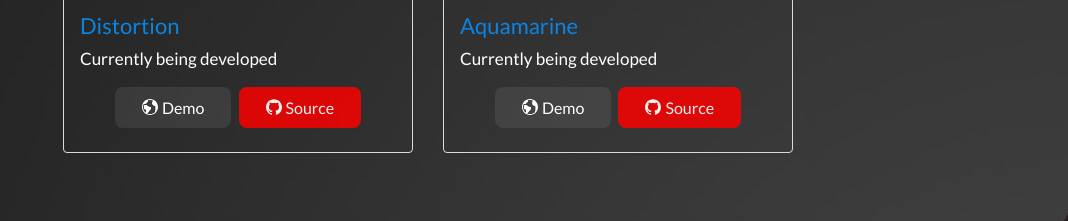
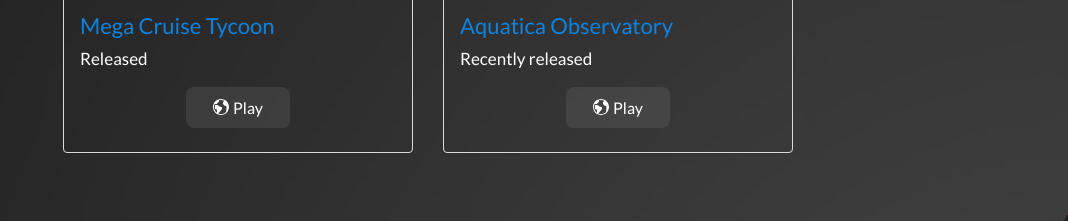
Before and after one commit to Mrhardswell/MrHardswell.github.io, a website: page index.html in a window 1280 px wide. Shown: the part 1564-1785 px from the top of the page, without its empty margins (212-1280 px from the left). Drawn offline with Linux system fonts and the light colour scheme.

Commit message:
updated website

```diff
--- a/index.html
+++ b/index.html
@@ -81,21 +81,6 @@
 
         <!-- Absolute positioned social icons -->
         <div class="header__social-icons social-icons">
-            <a href="#" class="social-icons__link">
-                <svg class="icon social-icons__icon">
-                    <use xlink:href="./img/SVG/symbol-defs.svg#icon-facebook"></use>
-                </svg>
-            </a>
-            <a href="https://twitter.com/C0dex" class="social-icons__link">
-                <svg class="icon social-icons__icon">
-                    <use xlink:href="./img/SVG/symbol-defs.svg#icon-twitter"></use>
-                </svg>
-            </a>
-            <a href="#" class="social-icons__link">
-                <svg class="icon social-icons__icon">
-                    <use xlink:href="./img/SVG/symbol-defs.svg#icon-instagram"></use>
-                </svg>
-            </a>
             <a href="#" class="social-icons__link">
                 <svg class="icon social-icons__icon">
                     <use xlink:href="./img/SVG/symbol-defs.svg#icon-whatsapp"></use>
@@ -190,55 +175,45 @@
                     role="tabpanel" aria-labelledby="projects-tab">
                     <div class="row justify-content-center">
 
-                        <!-- Distortion -->
+                        <!-- Mega Cruise Tycoon -->
                         <div class="project-box col-sm-12 col-md-6 col-lg-4 mb-5">
                             <div class="project">
                                 <div class="project__img-box">
-                                    <img src="https://tr.rbxcdn.com/6451fb10b960503927b43518b048f63a/768/432/Image/Png"
-                                        alt="Project 1" class="project__img img-fluid">
+                                    <img src="https://www.roblox.com/asset-thumbnail/image?assetId=13608592586&width=768&height=432&format=png"
+                                        alt="Mega Cruise Tycoon" class="project__img img-fluid">
                                 </div>
                                 <div class="project__content-box">
-                                    <h3 class="heading-tertiary">Distortion</h3>
-                                    <p class="project__details"> Currently being developed</p>
+                                    <h3 class="heading-tertiary">Mega Cruise Tycoon</h3>
+                                    <p class="project__details">Released</p>
                                     <div class="project__cta-box text-center">
-                                        <a href="https://www.roblox.com/games/10604747428/Distortion"
+                                        <a href="https://www.roblox.com/games/13608592586/Mega-Cruise-Tycoon"
                                             class="btn btn--ghost">
                                             <svg class="icon btn__icon-left icon-earth">
                                                 <use xlink:href="img/SVG/symbol-defs.svg#icon-earth"></use>
                                             </svg>
-                                            Demo</a>
-                                        <a href="https://github.com/Ancestral-Games/" class="btn btn--full">
-                                            <svg class="icon btn__icon-left icon-earth">
-                                                <use xlink:href="img/SVG/symbol-defs.svg#icon-github"></use>
-                                            </svg>
-                                            Source</a>
+                                            Play</a>
                                     </div>
                                 </div>
                             </div>
                         </div>
 
-                        <!-- Aquamarine -->
+                        <!-- Aquatica Observatory -->
                         <div class="project-box col-sm-12 col-md-6 col-lg-4 mb-5">
                             <div class="project">
                                 <div class="project__img-box">
-                                    <img src="https://tr.rbxcdn.com/1ef97d195257f50c73690e3540f0e8f9/768/432/Image/Png"
-                                        alt="Project 1" class="project__img img-fluid">
+                                    <img src="https://www.roblox.com/asset-thumbnail/image?assetId=78959878729166&width=768&height=432&format=png"
+                                        alt="Aquatica Observatory" class="project__img img-fluid">
                                 </div>
                                 <div class="project__content-box">
-                                    <h3 class="heading-tertiary">Aquamarine</h3>
-                                    <p class="project__details"> Currently being developed</p>
+                                    <h3 class="heading-tertiary">Aquatica Observatory</h3>
+                                    <p class="project__details">Recently released</p>
                                     <div class="project__cta-box text-center">
-                                        <a href="https://www.roblox.com/games/10968526786/Kaihoku"
+                                        <a href="https://www.roblox.com/games/78959878729166/Aquatica-Observatory"
                                             class="btn btn--ghost">
                                             <svg class="icon btn__icon-left icon-earth">
                                                 <use xlink:href="img/SVG/symbol-defs.svg#icon-earth"></use>
                                             </svg>
-                                            Demo</a>
-                                        <a href="https://github.com/Creature-Design/" class="btn btn--full">
-                                            <svg class="icon btn__icon-left icon-earth">
-                                                <use xlink:href="img/SVG/symbol-defs.svg#icon-github"></use>
-                                            </svg>
-                                            Source</a>
+                                            Play</a>
                                     </div>
                                 </div>
                             </div>
```
